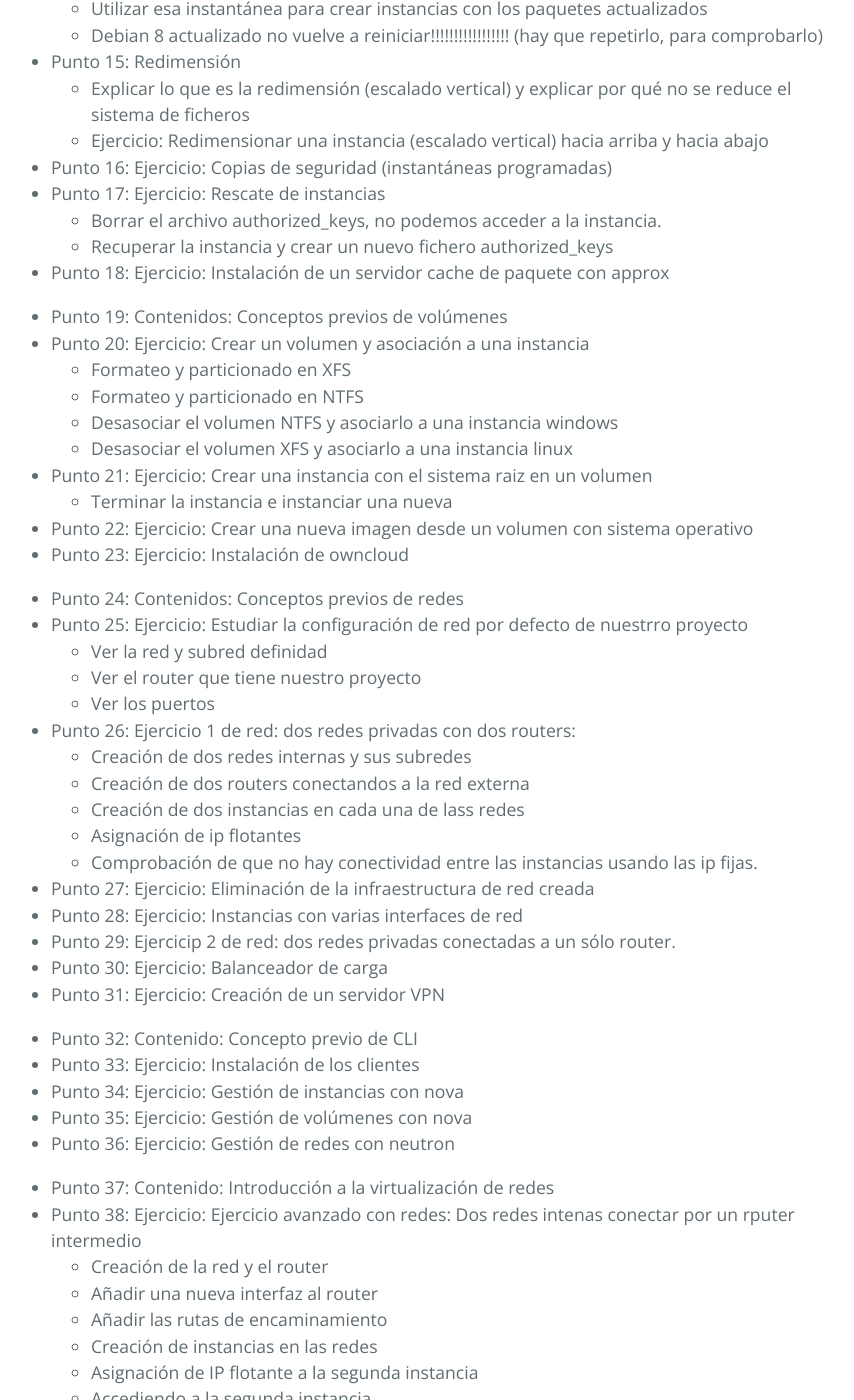
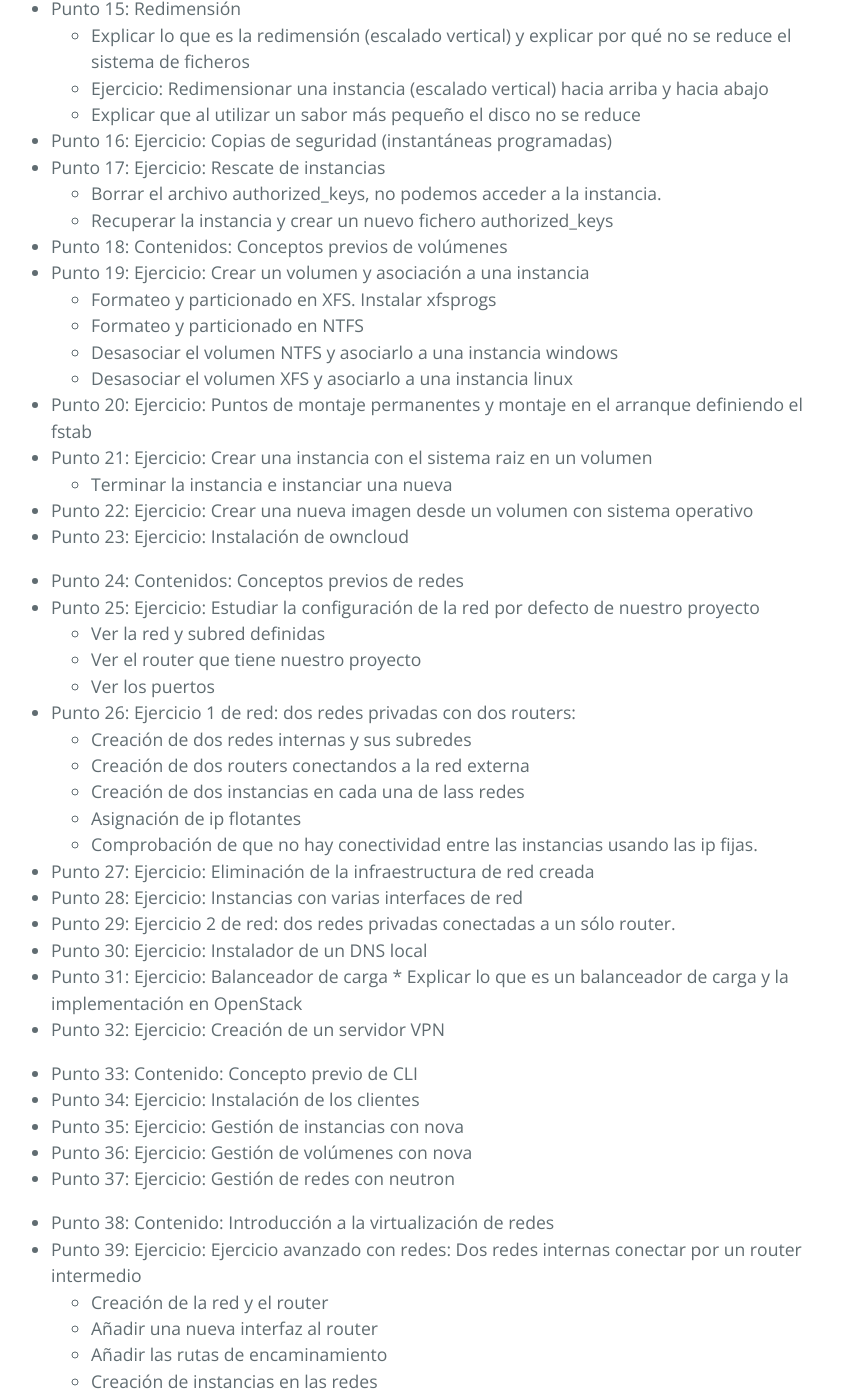
Before and after one commit to iesgn/ow1, a Jekyll site: the page built from curso/sesion.md, in a window 1280 px wide and 1400 px high, scrolled down 2265 px. Shown: the whole window, without its empty margins (213-1067 px from the left). Built offline with Jekyll 4.4.1, drawn with Linux system fonts in a browser that asks for light colours; some of the changed text lies outside the part shown.

Commit message:
Sesiones actualizadas

```diff
--- a/curso/sesion.md
+++ b/curso/sesion.md
@@ -7,14 +7,14 @@ tittle: Sesiones online
 |:---:|----------|--------|
 |21 de Mayo| 0,1,2 |Alberto |
 |26 de Mayo| 3,4,5,6,7,8,9 |José Domingo  |
-|28 de Mayo| 10,11,12,13,14,15 | Alberto |
-|2 de Junio| 16,17,18,19,20 | Alberto |
-|9 de Junio| 21,22,23 | José Domingo |
-|11 de Junio|  |  |
-|16 de Junio|  |  |
-|18 de Junio|  |  |
-|23 de Junio|  |  |
-|25 de Junio|  |  |
+|28 de Mayo| 10,11,12,13,14 | Alberto |
+|2 de Junio| 15,16,17,18,19 | Alberto |
+|9 de Junio| 20,21,22,23 | José Domingo |
+|11 de Junio|24,25,26,27,28,29,30,31  | José Domingo |
+|16 de Junio|32,33,34,35,36,37,38 | Alberto |
+|18 de Junio|39,40,41  | José Domingo |
+|23 de Junio|42,43,44  | José Domingo |
+|25 de Junio|45,46,47  | Alberto |
 
 # Puntos
 
@@ -52,35 +52,33 @@ tittle: Sesiones online
 * Punto 13: Ejercicio: Instantáneas
 	* Explicación de lo que es una instantánea y los tipos que hay
 	* Instalar alguna aplicación más en la instancia de jessie
+	* Actualizar
 	* Crear una instantánea de la instancia de debian jessie
 	* Crear una o varias nuevas instancias a partir de la instantánea con otro sabor
-* Punto 14: Ejercicio: Creación de instantaneas con sistemas actualizados (por ejemplo Ubuntu 14.04) (tarde varios minútos)
-	* Actualizar los paquetes en una instancia y crear una instantanea
-	* Utilizar esa instantánea para crear instancias con los paquetes actualizados
-	* Debian 8 actualizado no vuelve a reiniciar!!!!!!!!!!!!!!!!! (hay que repetirlo, para comprobarlo)
+* Punto 14: Ejercicio: Modificar el control de acceso de una instantánea dando acceso a todos los proyectos del curso
 * Punto 15: Redimensión
 	* Explicar lo que es la redimensión (escalado vertical) y explicar por qué no se reduce el sistema de ficheros
 	* Ejercicio: Redimensionar una instancia (escalado vertical) hacia arriba y hacia abajo
+	* Explicar que al utilizar un sabor más pequeño el disco no se reduce
 * Punto 16: Ejercicio: Copias de seguridad (instantáneas programadas)
 * Punto 17: Ejercicio: Rescate de instancias
 	* Borrar el archivo authorized_keys, no podemos acceder a la instancia.
 	* Recuperar la instancia y crear un nuevo fichero authorized_keys
-* Punto 18: Ejercicio: Instalación de un servidor cache de paquete con approx
-
-* Punto 19: Contenidos: Conceptos previos de volúmenes
-* Punto 20: Ejercicio: Crear un volumen y asociación a una instancia
-	* Formateo y particionado en XFS
+* Punto 18: Contenidos: Conceptos previos de volúmenes
+* Punto 19: Ejercicio: Crear un volumen y asociación a una instancia
+	* Formateo y particionado en XFS. Instalar xfsprogs
 	* Formateo y particionado en NTFS
 	* Desasociar el volumen NTFS y asociarlo a una instancia windows
 	* Desasociar el volumen XFS y asociarlo a una instancia linux
+* Punto 20: Ejercicio: Puntos de montaje permanentes y montaje en el arranque definiendo el fstab
 * Punto 21: Ejercicio: Crear una instancia con el sistema raiz en un volumen
 	* Terminar la instancia e instanciar una nueva
 * Punto 22: Ejercicio: Crear una nueva imagen desde un volumen con sistema operativo
 * Punto 23: Ejercicio: Instalación de owncloud
 
 * Punto 24: Contenidos: Conceptos previos de redes
-* Punto 25: Ejercicio: Estudiar la configuración de red por defecto de nuestrro proyecto
-	* Ver la red y subred definidad
+* Punto 25: Ejercicio: Estudiar la configuración de la red por defecto de nuestro proyecto
+	* Ver la red y subred definidas
 	* Ver el router que tiene nuestro proyecto
 	* Ver los puertos
 * Punto 26: Ejercicio 1 de red: dos redes privadas con dos routers:
@@ -91,18 +89,20 @@ tittle: Sesiones online
 	* Comprobación de que no hay conectividad entre las instancias usando las ip fijas.
 * Punto 27: Ejercicio: Eliminación de la infraestructura de red creada
 * Punto 28: Ejercicio: Instancias con varias interfaces de red
-* Punto 29: Ejercicip 2 de red: dos redes privadas conectadas a un sólo router.
-* Punto 30: Ejercicio: Balanceador de carga
-* Punto 31: Ejercicio: Creación de un servidor VPN
+* Punto 29: Ejercicio 2 de red: dos redes privadas conectadas a un sólo router.
+* Punto 30: Ejercicio: Instalador de un DNS local
+* Punto 31: Ejercicio: Balanceador de carga
+  	* Explicar lo que es un balanceador de carga y la implementación en OpenStack
+* Punto 32: Ejercicio: Creación de un servidor VPN
 
-* Punto 32: Contenido: Concepto previo de CLI
-* Punto 33: Ejercicio: Instalación de los clientes
-* Punto 34: Ejercicio: Gestión de instancias con nova
-* Punto 35: Ejercicio: Gestión de volúmenes con nova
-* Punto 36: Ejercicio: Gestión de redes con neutron
+* Punto 33: Contenido: Concepto previo de CLI
+* Punto 34: Ejercicio: Instalación de los clientes
+* Punto 35: Ejercicio: Gestión de instancias con nova
+* Punto 36: Ejercicio: Gestión de volúmenes con nova
+* Punto 37: Ejercicio: Gestión de redes con neutron
 
-* Punto 37: Contenido: Introducción a la virtualización de redes
-* Punto 38: Ejercicio: Ejercicio avanzado con redes: Dos redes intenas conectar por un rputer intermedio
+* Punto 38: Contenido: Introducción a la virtualización de redes
+* Punto 39: Ejercicio: Ejercicio avanzado con redes: Dos redes internas conectar por un router intermedio
 	* Creación de la red y el router
 	* Añadir una nueva interfaz al router
 	* Añadir las rutas de encaminamiento
@@ -110,3 +110,16 @@ tittle: Sesiones online
 	* Asignación de IP flotante a la segunda instancia
 	* Accediendo a la segunda instancia
 	* Añadir reglas de encaminamiento al router
+* Punto 40: Ejercicio: Utilizar una máquina Linux como router
+* Punto 41: Balanceador con CLI
+* Punto 42: Ejercicios:
+  	* Creación de un entorno con bash paso a paso
+	* Mostrar el ejemplo demo.sh
+	* Mostrar el demo-inv.sh
+* Punto 43: Ejercicios:
+  	* Python
+* Punto 44: Ejercicio de ansible
+
+* Punto 45: Repaso de OpenStack. Arquitectura
+* Punto 46: Uso de OpenStack
+* Punto 47: Modos de instalación
```
